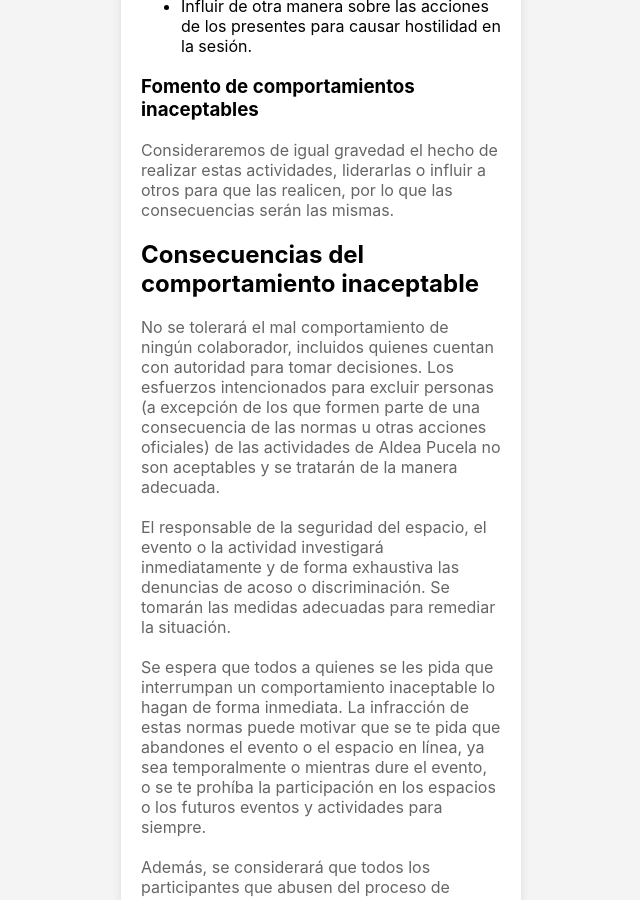
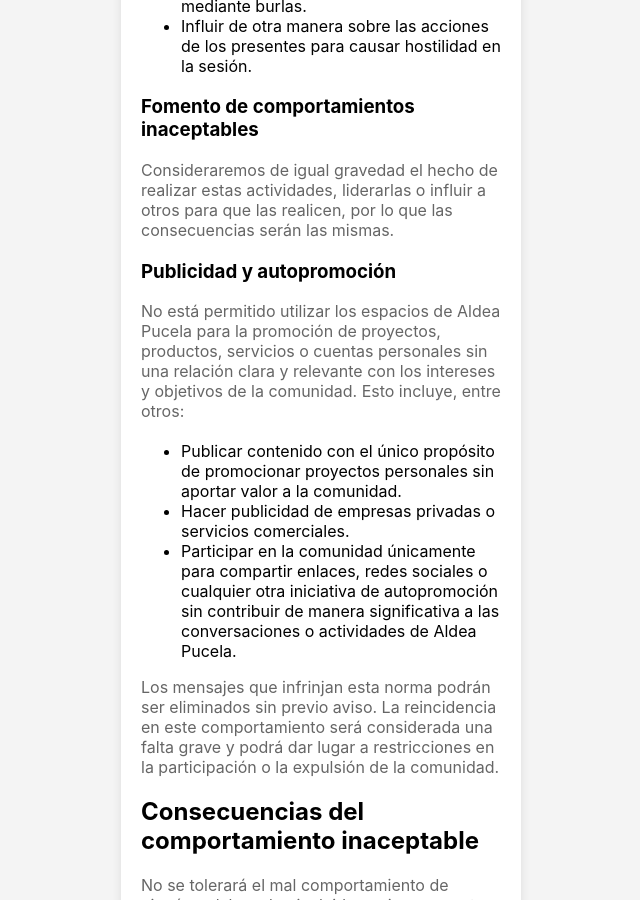
Before and after one commit to aldeapucela/web, a Jekyll site: the page built from normas.md, in a window 1280 px wide and 900 px high, scrolled down 8178 px. Shown: the whole window, without its empty margins (319-959 px from the left). Built offline with Jekyll 4.4.1, drawn with Linux system fonts in a browser that asks for light colours; some of the changed text lies outside the part shown.

Commit message:
Actualización normas - Sobre publicidad y autopromoción

```diff
--- a/normas.md
+++ b/normas.md
@@ -148,6 +148,16 @@
 
 Consideraremos de igual gravedad el hecho de realizar estas actividades, liderarlas o influir a otros para que las realicen, por lo que las consecuencias serán las mismas.
 
+### Publicidad y autopromoción
+
+No está permitido utilizar los espacios de Aldea Pucela para la promoción de proyectos, productos, servicios o cuentas personales sin una relación clara y relevante con los intereses y objetivos de la comunidad. Esto incluye, entre otros:
+
+* Publicar contenido con el único propósito de promocionar proyectos personales sin aportar valor a la comunidad.
+* Hacer publicidad de empresas privadas o servicios comerciales.
+* Participar en la comunidad únicamente para compartir enlaces, redes sociales o cualquier otra iniciativa de autopromoción sin contribuir de manera significativa a las conversaciones o actividades de Aldea Pucela.
+
+Los mensajes que infrinjan esta norma podrán ser eliminados sin previo aviso. La reincidencia en este comportamiento será considerada una falta grave y podrá dar lugar a restricciones en la participación o la expulsión de la comunidad.
+
 ## Consecuencias del comportamiento inaceptable
 
 No se tolerará el mal comportamiento de ningún colaborador, incluidos quienes cuentan con autoridad para tomar decisiones. Los esfuerzos intencionados para excluir personas (a excepción de los que formen parte de una consecuencia de las normas u otras acciones oficiales) de las actividades de Aldea Pucela no son aceptables y se tratarán de la manera adecuada.
```
Also changed, not shown: other parts of normas.md (+1 -1 lines).
